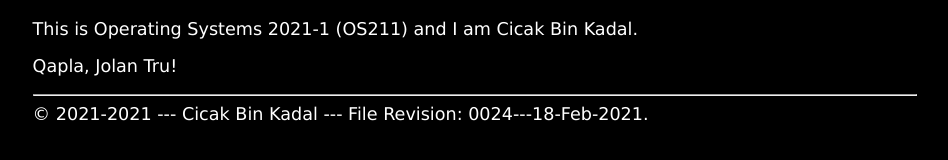
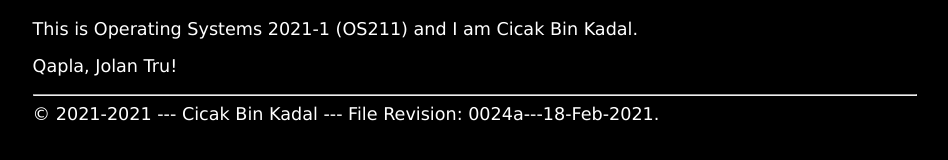
Before and after one commit to stevensim226/GSGS_JEKYLL, a Jekyll site: the page built from index.md, in a window 1280 px wide. Shown: the part 241-401 px from the top of the page, without its empty margins (165-1113 px from the left). Built offline with Jekyll 4.4.1, drawn with Linux system fonts in a browser that asks for light colours.

Commit message:
modified:   004.md _config.yml

```diff
--- a/_config.yml
+++ b/_config.yml
@@ -1,5 +1,5 @@
 title:       "Operating Systems 2021-1 (OS211)"
-version:     "0024---18-Feb-2021"
+version:     "0024a---18-Feb-2021"
 copyright:   "2021-2021"
 description: >-
   Describe1.
```
Also changed, not shown: 004.md (+1 -1 lines).
